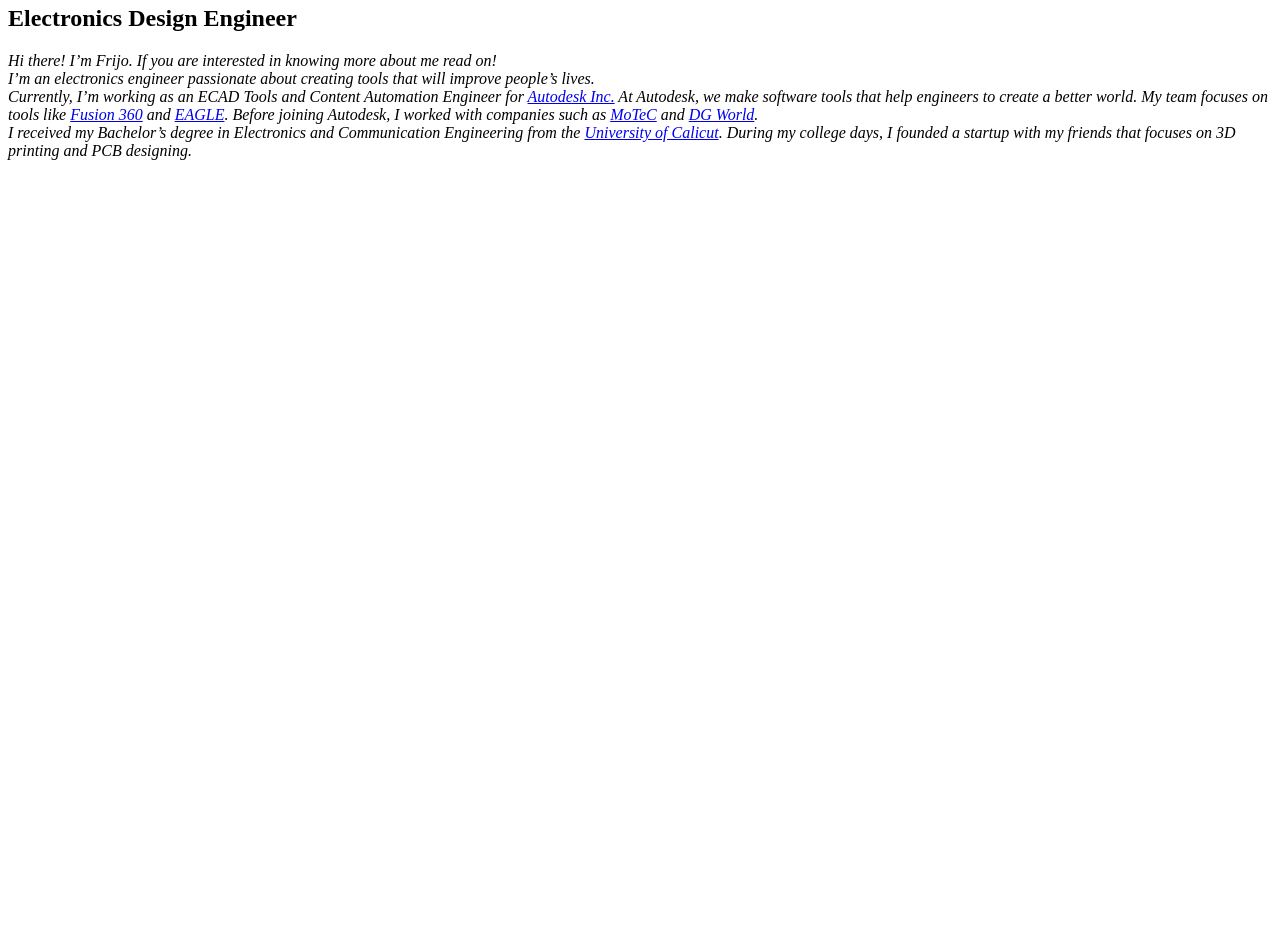
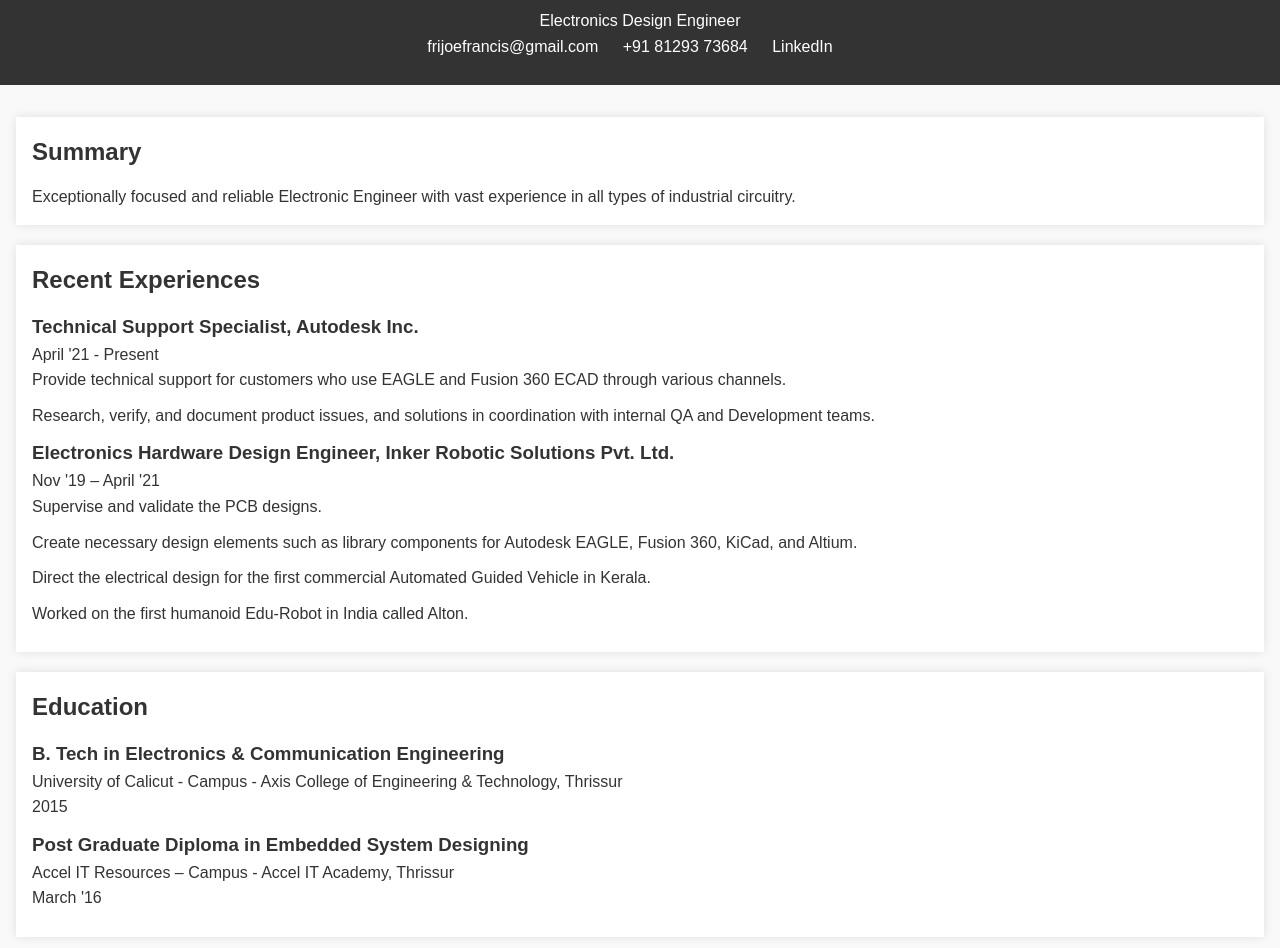
Before and after one commit to frijofrancis/frijofrancis.github.io, a plain HTML site: page index.html in a window 1280 px wide. Shown: the part 75-1023 px from the top of the page. Before the commit the page ends 800 px from the top, so only its background shows below. Drawn offline with Linux system fonts and the light colour scheme.

Commit message:
Added HTML Structure added CSS structure

```diff
--- a/index.html
+++ b/index.html
@@ -1,23 +1,78 @@
 <!DOCTYPE html>
+<html lang="en">
 <head>
-<title> Frijo Francis</title>
+    <meta charset="UTF-8">
+    <meta name="viewport" content="width=device-width, initial-scale=1.0">
+    <title>Frijo Francis - Electronics Design Engineer</title>
+    <link rel="stylesheet" href="style.css">
 </head>
-
 <body>
-
-<h1>
-    Frijo Francis
-</h1>
-<h2>Electronics Design Engineer</h2>
-<p>
-    <i> Hi there! I’m Frijo. If you are interested in knowing more about me read on!<br>
-        I’m an electronics engineer passionate about creating tools that will improve people’s lives.<br>
-        Currently, I’m working as an ECAD Tools and Content Automation Engineer for <a href="https://www.autodesk.com" target="_blank">Autodesk Inc.</a>
-        At Autodesk, we make software tools that help engineers to create a better world.
-        My team focuses on tools like <a href="https://www.autodesk.in/products/fusion-360/overview" target="_blank">Fusion 360</a> and <a href="https://www.autodesk.com/products/eagle/overview?term=1-YEAR&tab=subscription#what-is-eagle-" target="_blank">EAGLE</a>.
-        Before joining Autodesk, I worked with companies such as <a href="https://www.motec.com.au/home" target="_blank">MoTeC</a> and <a href="https://www.dgworld.com/" target="_blank">DG World</a>.<br>
-        I received my Bachelor’s degree in Electronics and Communication Engineering from the <a href="https://www.uoc.ac.in/" target="_blank">University of Calicut</a>.
-        During my college days, I founded a startup with my friends that focuses on 3D printing and PCB designing.
-    </i>
-</p>
+    <header>
+        <h1>Frijo Francis</h1>
+        <p>Electronics Design Engineer</p>
+        <ul>
+            <li><a href="mailto:frijoefrancis@gmail.com">frijoefrancis@gmail.com</a></li>
+            <li><a href="tel:+918129373684">+91 81293 73684</a></li>
+            <li><a href="https://www.linkedin.com/in/frijo-francis/" target="_blank">LinkedIn</a></li>
+        </ul>
+    </header>
+    <main>
+        <section id="summary">
+            <h2>Summary</h2>
+            <p>Exceptionally focused and reliable Electronic Engineer with vast experience in all types of industrial circuitry.</p>
+        </section>
+        <section id="experience">
+            <h2>Recent Experiences</h2>
+            <ul>
+                <li>
+                    <h3>Technical Support Specialist, Autodesk Inc.</h3>
+                    <p>April '21 - Present</p>
+                    <ul>
+                        <li>Provide technical support for customers who use EAGLE and Fusion 360 ECAD through various channels.</li>
+                        <li>Research, verify, and document product issues, and solutions in coordination with internal QA and Development teams.</li>
+                    </ul>
+                </li>
+                <li>
+                    <h3>Electronics Hardware Design Engineer, Inker Robotic Solutions Pvt. Ltd.</h3>
+                    <p>Nov '19 – April '21</p>
+                    <ul>
+                        <li>Supervise and validate the PCB designs.</li>
+                        <li>Create necessary design elements such as library components for Autodesk EAGLE, Fusion 360, KiCad, and Altium.</li>
+                        <li>Direct the electrical design for the first commercial Automated Guided Vehicle in Kerala.</li>
+                        <li>Worked on the first humanoid Edu-Robot in India called Alton.</li>
+                    </ul>
+                </li>
+                <!-- Add more experiences as needed -->
+            </ul>
+        </section>
+        <section id="education">
+            <h2>Education</h2>
+            <ul>
+                <li>
+                    <h3>B. Tech in Electronics & Communication Engineering</h3>
+                    <p>University of Calicut - Campus - Axis College of Engineering & Technology, Thrissur</p>
+                    <p>2015</p>
+                </li>
+                <li>
+                    <h3>Post Graduate Diploma in Embedded System Designing</h3>
+                    <p>Accel IT Resources – Campus - Accel IT Academy, Thrissur</p>
+                    <p>March '16</p>
+                </li>
+            </ul>
+        </section>
+        <section id="skills">
+            <h2>Technical/Skills</h2>
+            <ul>
+                <li>EAGLE CAD</li>
+                <li>Git, GitHub & Gitlab</li>
+                <li>Fusion 360 ECAD</li>
+                <li>MS Office/365/Teams</li>
+                <!-- Add more skills as needed -->
+            </ul>
+        </section>
+    </main>
+    <footer>
+        <p>&copy; 2023 Frijo Francis. All rights reserved.</p>
+    </footer>
 </body>
+</html>
--- /dev/null
+++ b/style.css
@@ -0,0 +1,90 @@
+/* Global Styles */
+* {
+    box-sizing: border-box;
+    margin: 0;
+    padding: 0;
+}
+
+body {
+    font-family: Arial, sans-serif;
+    line-height: 1.6;
+    color: #333;
+    background-color: #f9f9f9;
+}
+
+header {
+    background-color: #333;
+    color: #fff;
+    padding: 1em;
+    text-align: center;
+}
+
+header h1 {
+    font-size: 2em;
+    margin-bottom: 0.5em;
+}
+
+header ul {
+    list-style: none;
+    margin: 0;
+    padding: 0;
+}
+
+header li {
+    display: inline-block;
+    margin-right: 20px;
+}
+
+header a {
+    color: #fff;
+    text-decoration: none;
+}
+
+main {
+    display: flex;
+    flex-direction: column;
+    align-items: center;
+    padding: 2em;
+}
+
+section {
+    background-color: #fff;
+    padding: 1em;
+    margin-bottom: 20px;
+    box-sizing: content-box;
+    width: 100%;
+    box-shadow: 0 0 10px rgba(0, 0, 0, 0.1);
+}
+
+h2 {
+    font-size: 1.5em;
+    margin-bottom: 0.5em;
+}
+
+ul {
+    list-style: none;
+    margin: 0;
+    padding: 0;
+}
+
+li {
+    margin-bottom: 10px;
+}
+
+footer {
+    background-color: #333;
+    color: #fff;
+    padding: 1em;
+    text-align: center;
+    clear: both;
+}
+
+/* Responsive Design */
+@media (max-width: 768px) {
+    main {
+        flex-direction: column;
+    }
+    section {
+        margin-bottom: 10px;
+    }
+}
```
